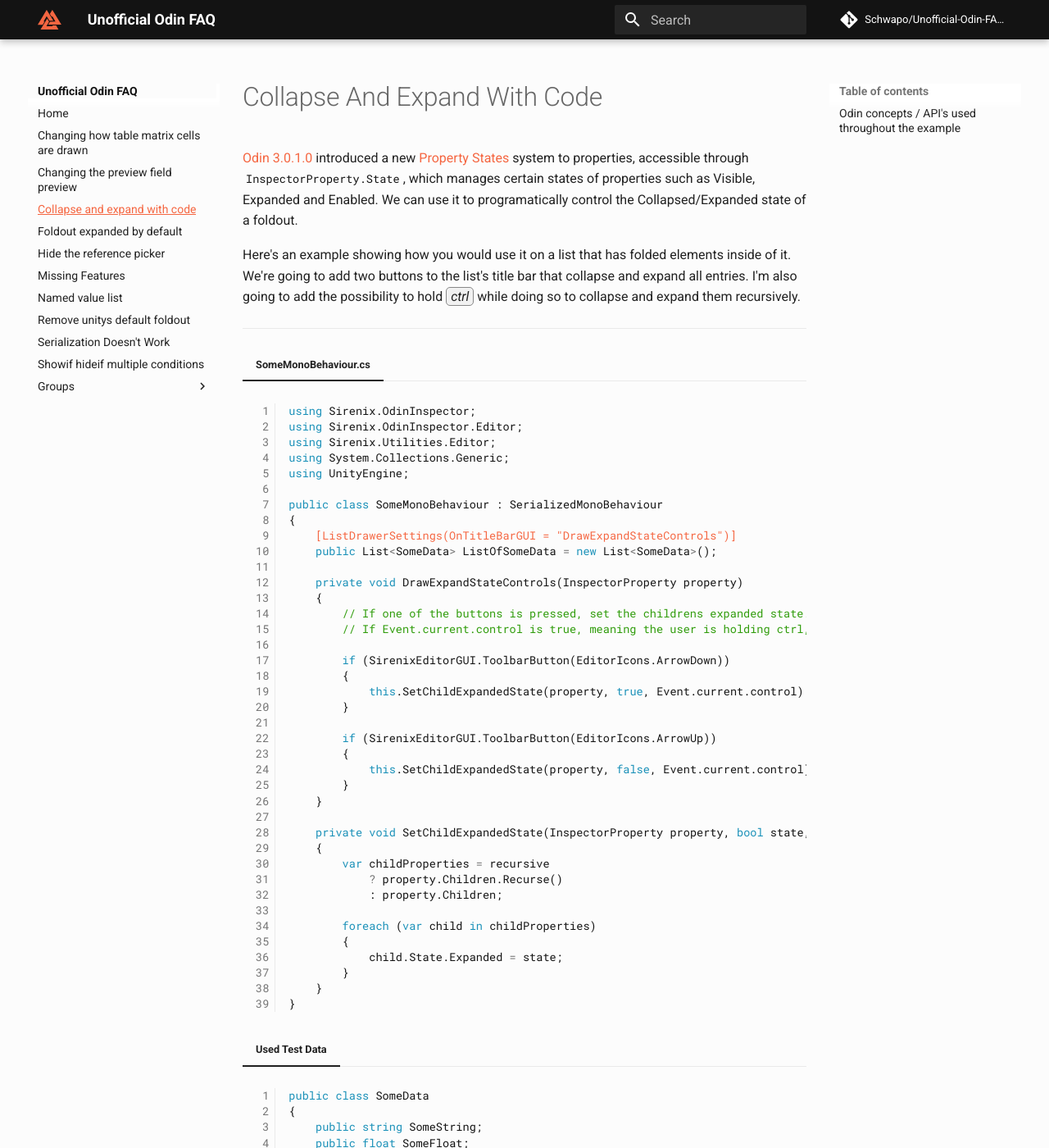
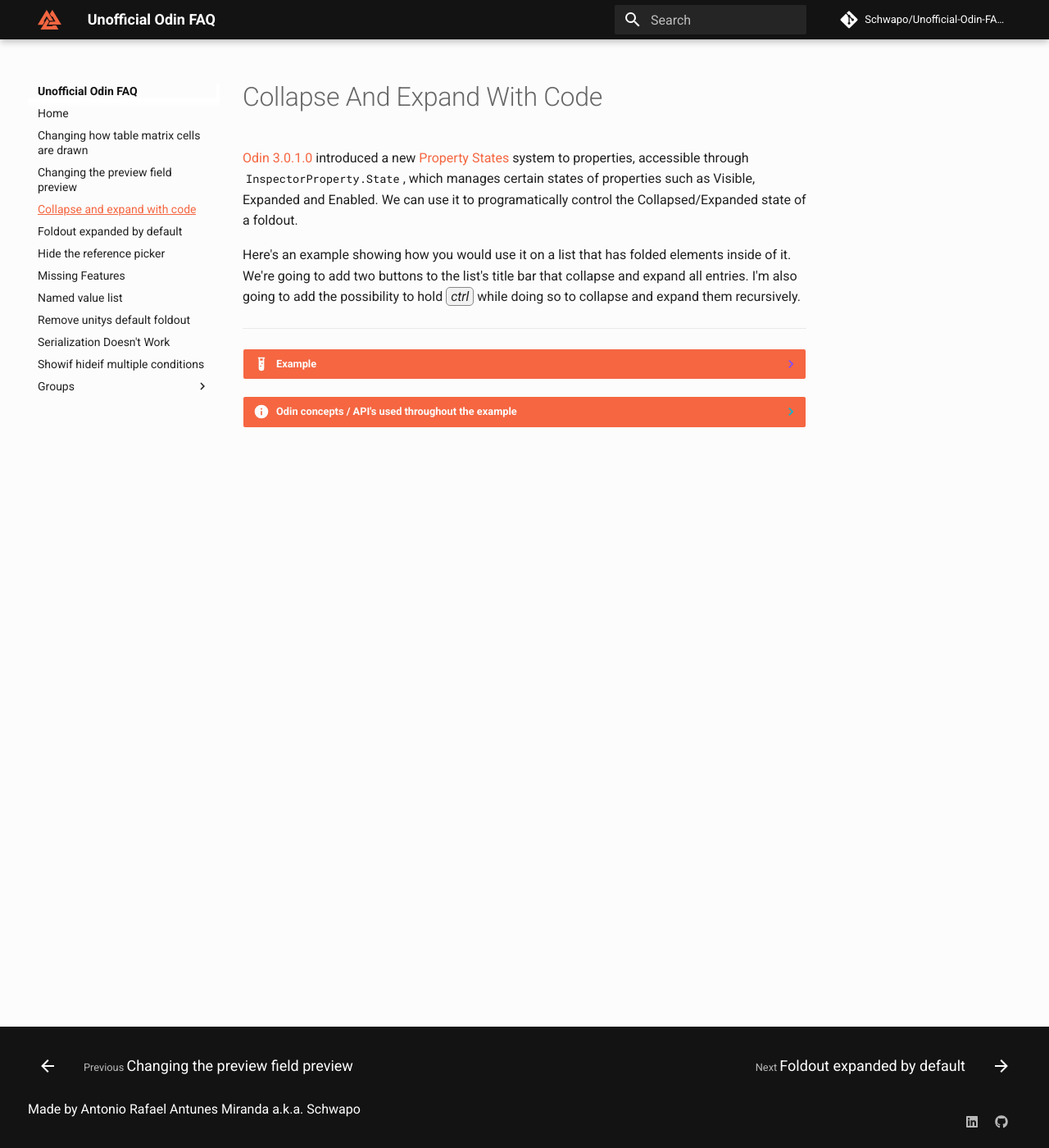
Before and after one commit to Schwapo/Unofficial-Odin-FAQ, an MkDocs documentation site: the page built from docs/collapse-and-expand-with-code.md, in a window 1280 px wide and 1400 px high. Shown: the whole window at 82% size. Built offline with MkDocs 1.6.1 and Material for MkDocs 9.7.7, drawn with Linux system fonts in a browser that asks for light colours; comment, search, counter and statistics services are not loaded; some of the changed text lies outside the part shown.

Commit message:
Changed Collapse And Expand Page

````diff
--- a/docs/collapse-and-expand-with-code.md
+++ b/docs/collapse-and-expand-with-code.md
@@ -11,98 +11,99 @@
 
 ---
 
-=== "SomeMonoBehaviour.cs"
-```CSharp
-using Sirenix.OdinInspector;
-using Sirenix.OdinInspector.Editor;
-using Sirenix.Utilities.Editor;
-using System.Collections.Generic;
-using UnityEngine;
+??? example "Example"
 
-public class SomeMonoBehaviour : SerializedMonoBehaviour
-{
-    [ListDrawerSettings(OnTitleBarGUI = "DrawExpandStateControls")]
-    public List<SomeData> ListOfSomeData = new List<SomeData>();
+	=== "SomeMonoBehaviour.cs"
+	```CSharp
+	using Sirenix.OdinInspector;
+	using Sirenix.OdinInspector.Editor;
+	using Sirenix.Utilities.Editor;
+	using System.Collections.Generic;
+	using UnityEngine;
 
-    private void DrawExpandStateControls(InspectorProperty property)
-    {
-        // If one of the buttons is pressed, set the childrens expanded state.
-        // If Event.current.control is true, meaning the user is holding ctrl, expand/collapse them recursively.
+	public class SomeMonoBehaviour : SerializedMonoBehaviour
+	{
+		[ListDrawerSettings(OnTitleBarGUI = "DrawExpandStateControls")]
+		public List<SomeData> ListOfSomeData = new List<SomeData>();
 
-        if (SirenixEditorGUI.ToolbarButton(EditorIcons.ArrowDown))
-        {
-            this.SetChildExpandedState(property, true, Event.current.control);
-        }
+		private void DrawExpandStateControls(InspectorProperty property)
+		{
+			// If one of the buttons is pressed, set the childrens expanded state.
+			// If Event.current.control is true, meaning the user is holding ctrl, expand/collapse them recursively.
 
-        if (SirenixEditorGUI.ToolbarButton(EditorIcons.ArrowUp))
-        {
-            this.SetChildExpandedState(property, false, Event.current.control);
-        }
-    }
+			if (SirenixEditorGUI.ToolbarButton(EditorIcons.ArrowDown))
+			{
+				this.SetChildExpandedState(property, true, Event.current.control);
+			}
 
-    private void SetChildExpandedState(InspectorProperty property, bool state, bool recursive = false)
-    {
-        var childProperties = recursive
-            ? property.Children.Recurse()
-            : property.Children;
+			if (SirenixEditorGUI.ToolbarButton(EditorIcons.ArrowUp))
+			{
+				this.SetChildExpandedState(property, false, Event.current.control);
+			}
+		}
 
-        foreach (var child in childProperties)
-        {
-            child.State.Expanded = state;
-        }
-    }
-}
-```
-=== "Used Test Data"
-```CSharp
-public class SomeData
-{
-	public string SomeString;
-	public float SomeFloat;
-	public bool SomeBool;
-	public SomeOtherData SomeOtherData = new SomeOtherData();
-}
+		private void SetChildExpandedState(InspectorProperty property, bool state, bool recursive = false)
+		{
+			var childProperties = recursive
+				? property.Children.Recurse()
+				: property.Children;
 
-public class SomeOtherData
-{
-	public string SomeOtherString;
-	public float SomeOtherFloat;
-	public bool SomeOtherBool;
-}
-```
+			foreach (var child in childProperties)
+			{
+				child.State.Expanded = state;
+			}
+		}
+	}
+	```
 
+	=== "Test Data"
+	```CSharp
+	public class SomeData
+	{
+		public string SomeString;
+		public float SomeFloat;
+		public bool SomeBool;
+		public SomeOtherData SomeOtherData = new SomeOtherData();
+	}
 
-<p align="center">
-![](../assets/collapse-and-expand.png)
-</p>
+	public class SomeOtherData
+	{
+		public string SomeOtherString;
+		public float SomeOtherFloat;
+		public bool SomeOtherBool;
+	}
+	```
 
+	<p align="center">
+	![](../assets/collapse-and-expand.png)
+	</p>
 
-##### Odin concepts / API's used throughout the example
+??? info "Odin concepts / API's used throughout the example"
 
-[ActionResolvers]
-> Used to resolve the `"DrawExpandStateControls"` string that's passed to the `OnTitleBarGUI` parameter into an executable action.
+	[ActionResolvers]
+	Used to resolve the `"DrawExpandStateControls"` string that's passed to the `OnTitleBarGUI` parameter into an executable action.
 
-[EditorIcons]
-> Used to have nice icons for our buttons.
+	[EditorIcons]
+	Used to have nice icons for our buttons.
 
-[InspectorProperty]
-> Used to access the property's state.
+	[InspectorProperty]
+	Used to access the property's state.
 
-[ListDrawerSettings]
-> Used to add the buttons to the list's title bar.
+	[ListDrawerSettings]
+	Used to add the buttons to the list's title bar.
 
-[NamedValues]
-> Used to automagically pass the InspectorProperty argument into the DrawExpandStateControls function.
+	[NamedValues]
+	Used to automagically pass the InspectorProperty argument into the DrawExpandStateControls function.
 
-[Property States]
-> Used to access the property's state and set if it should be expanded or not.
+	[Property States]
+	Used to access the property's state and set if it should be expanded or not.
 
-[Recurse]
-> Used to return an IEnumerable that recursively yields all children of the property, depth first.
+	[Recurse]
+	Used to return an IEnumerable that recursively yields all children of the property, depth first.
 
-[SerializedMonoBehaviour]
-> Used so that our test data will automatically have a foldout.
-> The serialization is not the important part here.
+	[SerializedMonoBehaviour]
+	Used so that our test data will automatically have a foldout.
+	The serialization is not the important part here.
 
-[SirenixEditorGUI]
-> Used to draw the title bar's buttons in the same style as the default add button.
+	[SirenixEditorGUI]
+	Used to draw the title bar's buttons in the same style as the default add button.
````
